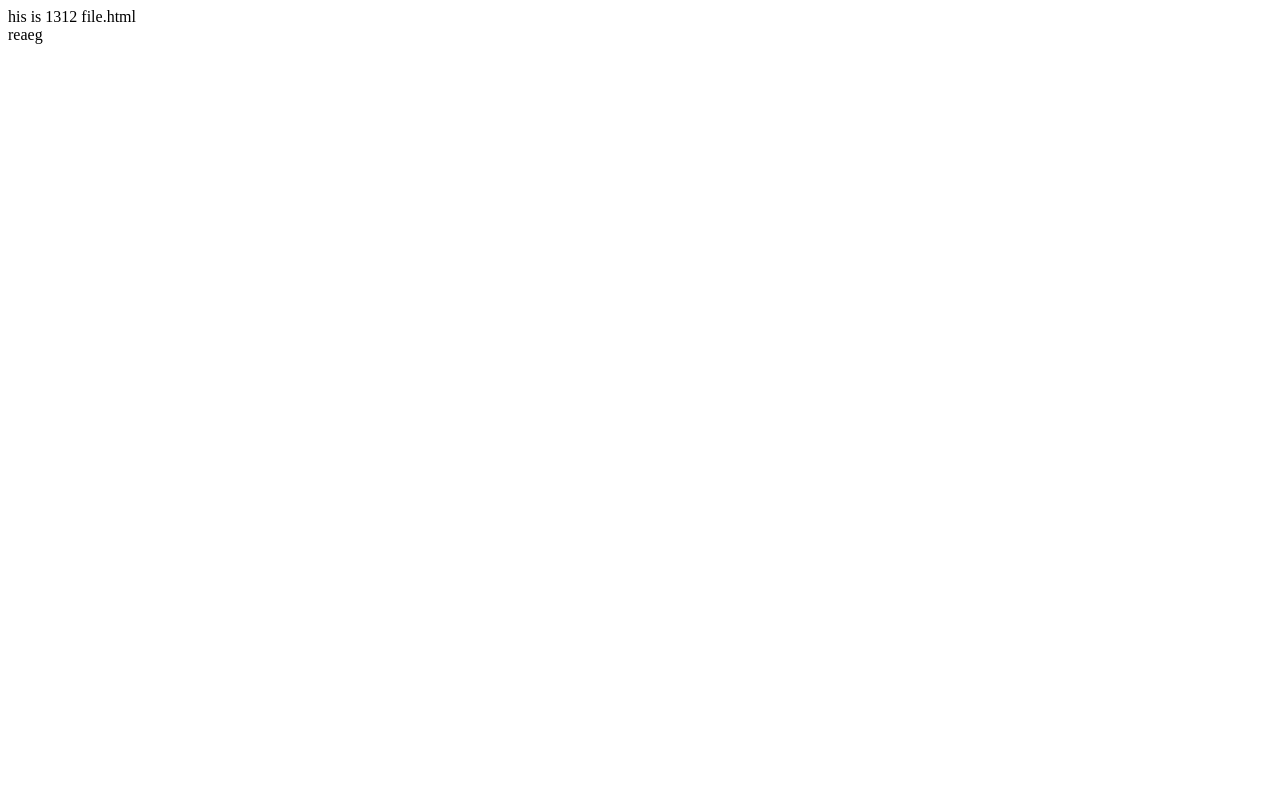
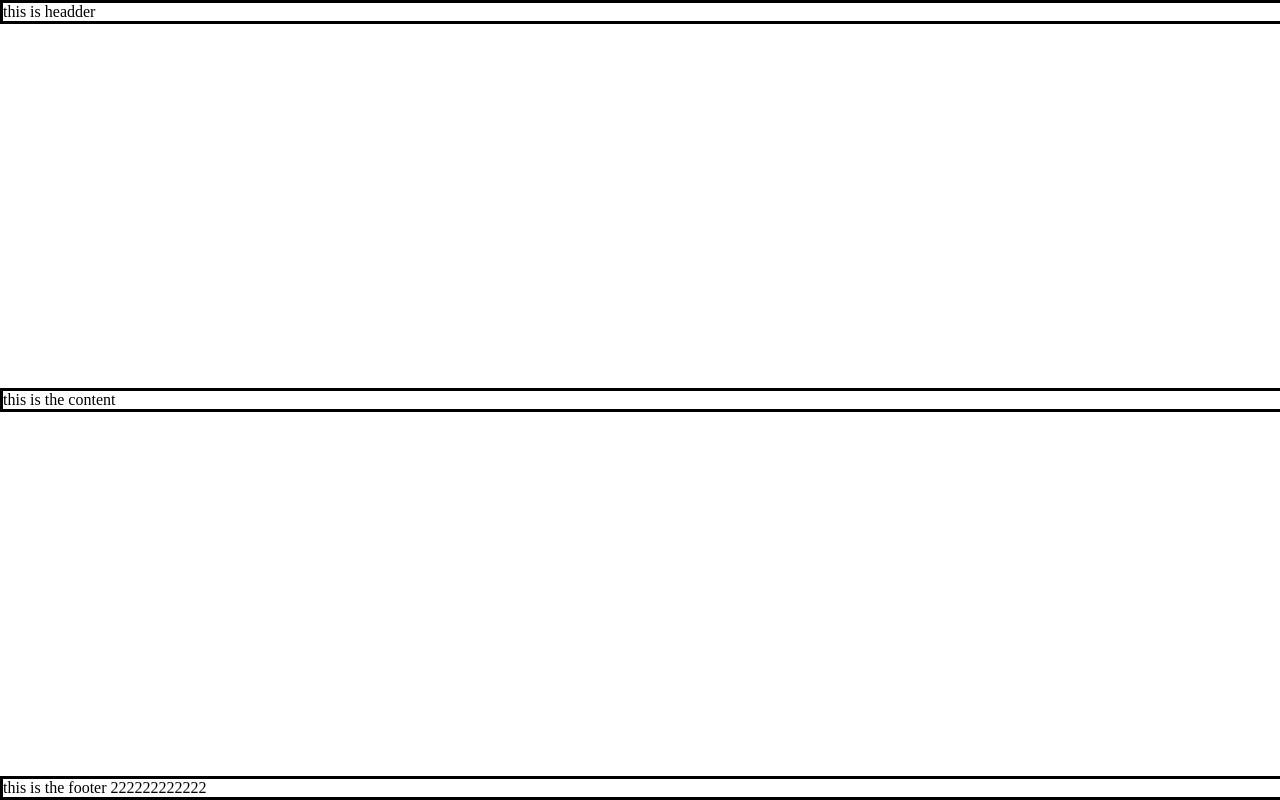
Before and after one commit to cristian5600/todoList, a website built with webpack: page dist/index.html in a window 1280 px wide. Built offline with nearby package versions, Linux system fonts and the light colour scheme.

Commit message:
structured files in folders

```diff
--- a/package.json
+++ b/package.json
@@ -5,6 +5,7 @@
   "main": "index.js",
   "scripts": {
     "test": "echo \"Error: no test specified\" && exit 1",
+    "watch": "webpack --watch",
     "build": "webpack"
   },
   "repository": {
@@ -18,8 +19,11 @@
   },
   "homepage": "https://github.com/cristian5600/todoList#readme",
   "devDependencies": {
+    "css-loader": "^6.7.1",
     "html-loader": "^4.1.0",
     "html-webpack-plugin": "^5.5.0",
+    "mini-css-extract-plugin": "^2.6.1",
+    "style-loader": "^3.3.1",
     "webpack": "^5.74.0",
     "webpack-cli": "^4.10.0"
   }
--- /dev/null
+++ b/src/css_files/main_style.css
@@ -0,0 +1,16 @@
+body,html {
+    height:100%;
+    width:100%;
+    margin:0px;
+    padding:0px;
+}
+body {
+    display: flex;
+    flex-direction: column;
+    justify-content: space-between;
+    align-content: center;
+}
+.footer , .header , .content {
+    width:100%;
+    border:solid;
+}
--- a/src/file.html
+++ /dev/null
@@ -1,2 +0,0 @@
-<div>his is 1312 file.html</div>
-<span>reaeg</span>
--- /dev/null
+++ b/src/html_files/content.html
@@ -0,0 +1,3 @@
+<div class="content">
+    this is the content
+</div>
--- /dev/null
+++ b/src/html_files/footer.html
@@ -0,0 +1 @@
+<div class="footer">this is the footer 222222222222</div>
--- /dev/null
+++ b/src/html_files/header.html
@@ -0,0 +1,4 @@
+<div class="header">
+    this is headder
+
+</div>
--- a/src/index.js
+++ b/src/index.js
@@ -1,7 +1,12 @@
-import html from "./file.html";
+import header from "./html_files/header.html";
+import content from "./html_files/content.html";
+import footer from "./html_files/footer.html";
 import {storageAvailable} from "./storageAvailable";
 import {task} from "./taskFactory.js";
-document.body.innerHTML = html;
+import css from "./css_files/main_style.css";
+document.body.innerHTML = header;
+document.body.innerHTML += content;
+document.body.innerHTML += footer;
 if (storageAvailable('localStorage')) {
     // Yippee! We can use localStorage awesomeness
     console.log(`storage available`);
--- a/webpack.config.js
+++ b/webpack.config.js
@@ -12,7 +12,12 @@ module.exports = {
         test: /\.html$/i,
         loader: "html-loader",
       },
+      {
+        test: /\.css$/i,
+        use: ["style-loader", "css-loader"],
+      },
     ],
+
   },
   output: {
     filename: 'main.js',
```
Also changed, not shown: src/style.css (deleted, +0 -35 lines), dist/index.html, dist/main.js, src/pictures/align-justify.svg (added), src/pictures/more-horizontal.svg (added), src/pictures/more-vertical.svg (added), src/pictures/write-f.svg (added), 1 other file.
